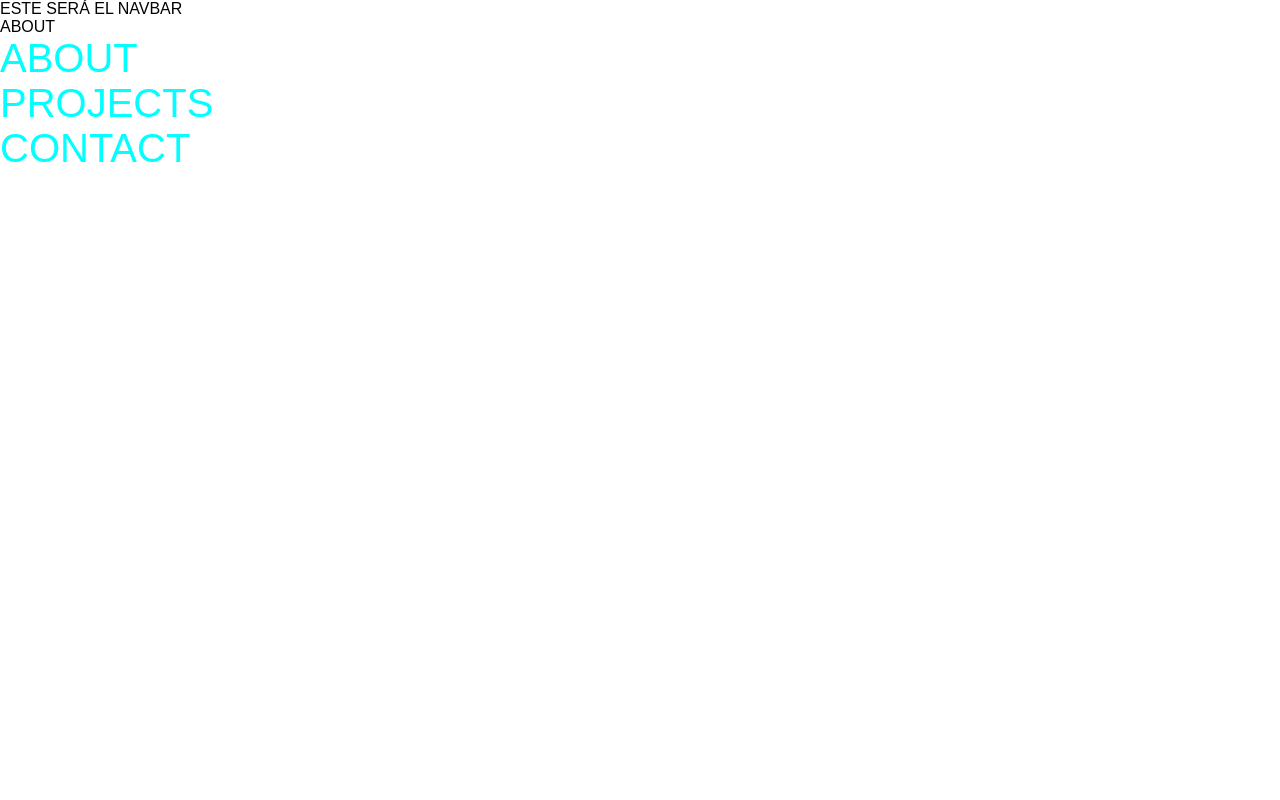
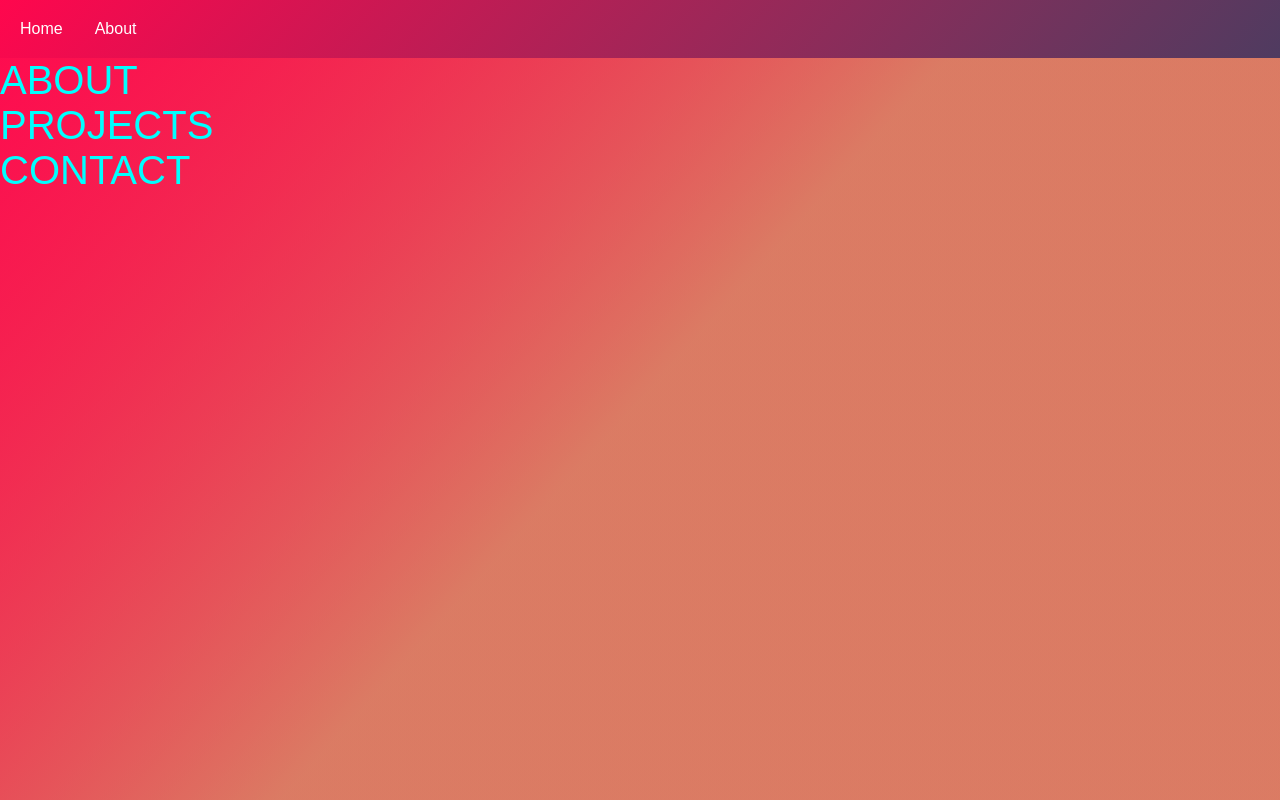
Before and after one commit to Charlytoc/portafolio, a Next.js app: page / in a window 1280 px wide. Built offline with nearby package versions, Linux system fonts and the light colour scheme.

Commit message:
finished for today

```diff
--- a/app/layout.js
+++ b/app/layout.js
@@ -1,5 +1,6 @@
 import Link from "next/link"
 import "../styles/globals.css"
+import Navbar from "../components/navbar"
 
 export default function RootLayout({ children }) {
   return (
@@ -7,10 +8,8 @@ export default function RootLayout({ children }) {
       <head />
       <body className="w-100">
       <header>
-        <nav>ESTE SERÁ EL NAVBAR</nav>
+        <Navbar/>
       </header>
-
-      <Link href="/about">ABOUT</Link>
       {children}
       <script src="https://cdn.jsdelivr.net/npm/bootstrap@5.2.2/dist/js/bootstrap.bundle.min.js" integrity="sha384-OERcA2EqjJCMA+/3y+gxIOqMEjwtxJY7qPCqsdltbNJuaOe923+mo//f6V8Qbsw3" crossOrigin="anonymous"></script>
       </body>
--- a/app/page.jsx
+++ b/app/page.jsx
@@ -1,13 +1,13 @@
 export default function HomePage () {
     return <>
     <div className="container w-100 text-center p-5 m-4">
-        <div className="row">
+        <div className="row w-100">
             <div className="col-12 p-3 m-2 texto">ABOUT</div>
         </div>
-        <div className="row">
+        <div className="row w-100">
             <div className="col-12 p-3 m-2 texto">PROJECTS</div>
         </div>
-        <div className="row">
+        <div className="row w-100">
             <div className="col-12 p-3 m-2 texto">CONTACT</div>
         </div>
     </div>
--- /dev/null
+++ b/components/navbar.jsx
@@ -0,0 +1,19 @@
+import Link from "next/link"
+import HomePage from "../app/page"
+
+const links = [{label: "Home", route: "/"}, {label: "About", route: "/about",}]
+
+
+export default function Navbar () {
+    return <>
+    <nav className="w-100 shadow-lg rounded">
+        {links.map(({label, route}) =>
+            <li className="btn btn-outline boton" key={label}>
+                <Link className="text-light" href={route}>
+                    {label}
+                </Link>
+            </li>
+        )}
+    </nav>
+    </>
+}
--- a/styles/globals.css
+++ b/styles/globals.css
@@ -1,10 +1,34 @@
 html,
 body {
+  background: linear-gradient(132deg, rgba(255, 6, 77, 0.882), rgba(200, 55, 19, 0.416) 50%);
   padding: 0;
   margin: 0;
   font-family: 'Montserrat', sans-serif;
+  width: 100%;
+  height: 100%;
 }
 
+nav {
+  background: linear-gradient(132deg, rgba(255, 6, 77, 0.882), rgb(79,59,96) 100%);
+  color: white;
+  display: flex;
+  list-style: none;
+  gap: 32px;
+  padding: 20px;
+  margin-left: 0px;
+
+
+
+}
+.boton > Link {
+  color: white;
+}
+
+.boton:hover {
+  background-color: bisque;
+  text-decoration: none;
+  color: black;
+}
 .texto {
   color: aqua;
   font-size: 40px;
@@ -18,13 +42,13 @@ a {
 * {
   box-sizing: border-box;
 }
-
+/*
 @media (prefers-color-scheme: dark) {
   html {
     color-scheme: dark;
   }
   body {
     color: white;
-    background: black;
+    background: linear-gradient(132deg, rgb(7, 18, 224), rgba(2, 6, 43, 0.592) 70.71%)
   }
-}
+} */
```
